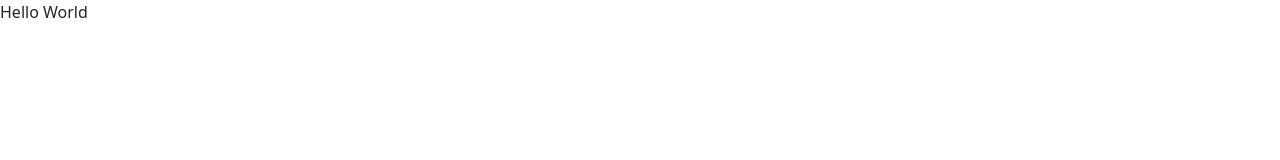
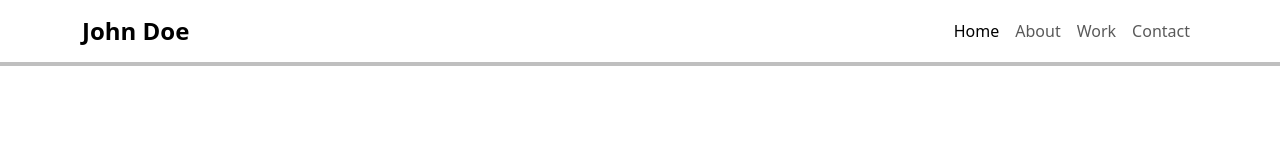
Before and after one commit to RatanaCS/Portofolio, a plain HTML site: page index.html in a window 1280 px wide. Drawn offline with nearby package versions, Linux system fonts and the light colour scheme.

Commit message:
add navbar

```diff
--- a/index.html
+++ b/index.html
@@ -15,7 +15,31 @@
 </head>
 
 <body>
-    Hello World
+    <nav class="navbar navbar-expand-lg">
+        <div class="container">
+            <a class="navbar-brand fs-4 fw-bold" href="#">John Doe</a>
+            <button class="navbar-toggler" type="button" data-bs-toggle="collapse" data-bs-target="#navbarNav"
+                aria-controls="navbarNav" aria-expanded="false" aria-label="Toggle navigation">
+                <span class="navbar-toggler-icon"></span>
+            </button>
+            <div class="collapse navbar-collapse" id="navbarNav">
+                <ul class="navbar-nav ms-auto">
+                    <li class="nav-item">
+                        <a class="nav-link active" aria-current="page" href="#">Home</a>
+                    </li>
+                    <li class="nav-item">
+                        <a class="nav-link" href="#">About</a>
+                    </li>
+                    <li class="nav-item">
+                        <a class="nav-link" href="#">Work</a>
+                    </li>
+                    <li class="nav-item">
+                        <a class="nav-link" href="#">Contact</a>
+                    </li>
+                </ul>
+            </div>
+        </div>
+    </nav>
 
     <script src="https://cdn.jsdelivr.net/npm/@popperjs/core@2.11.7/dist/umd/popper.min.js"
         integrity="sha384-zYPOMqeu1DAVkHiLqWBUTcbYfZ8osu1Nd6Z89ify25QV9guujx43ITvfi12/QExE" crossorigin="anonymous">
--- a/style.css
+++ b/style.css
@@ -0,0 +1,4 @@
+.navbar{
+    background-color: white;
+    box-shadow: 0 0 0 4px rgba(0, 0, 0, 0.25);
+}
```
